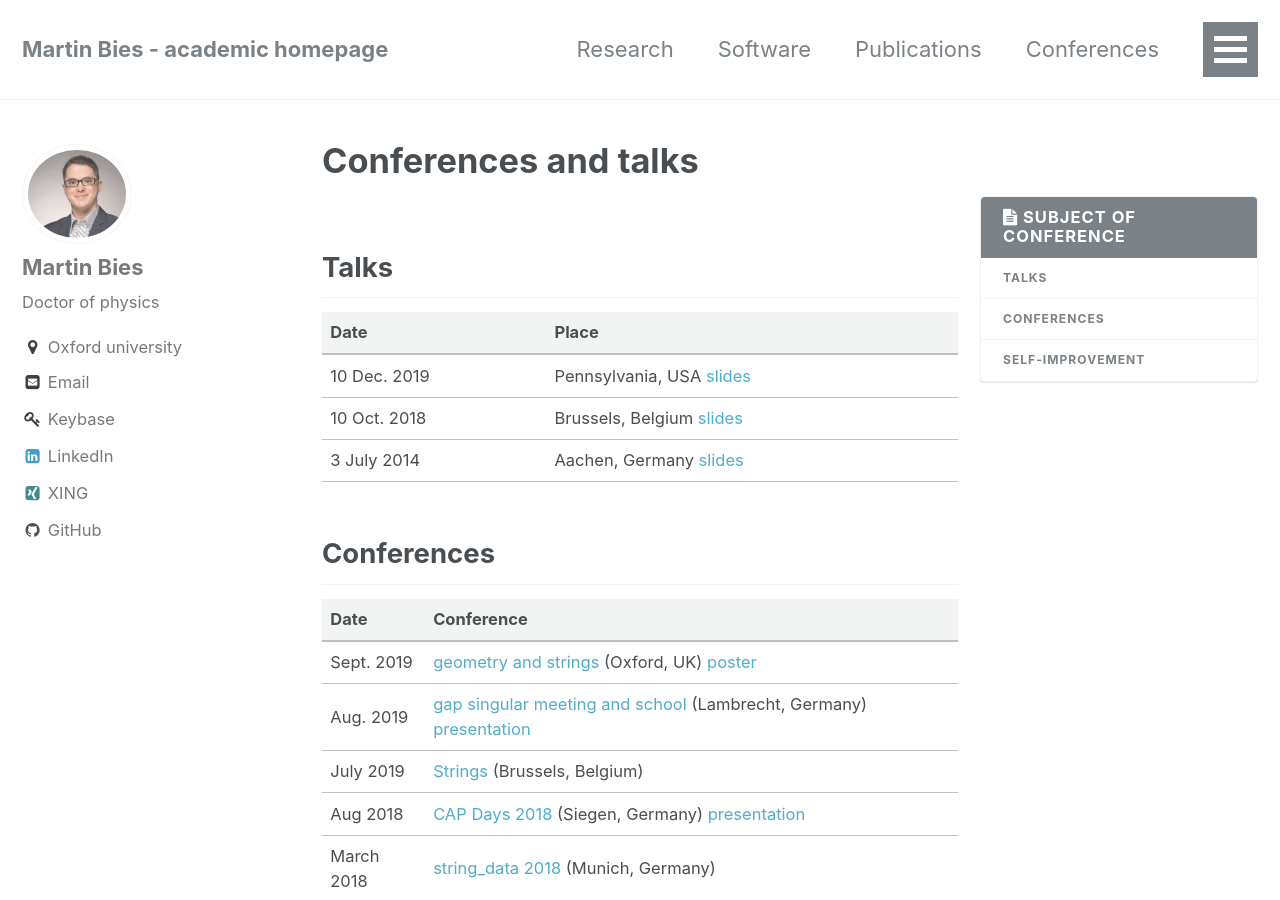
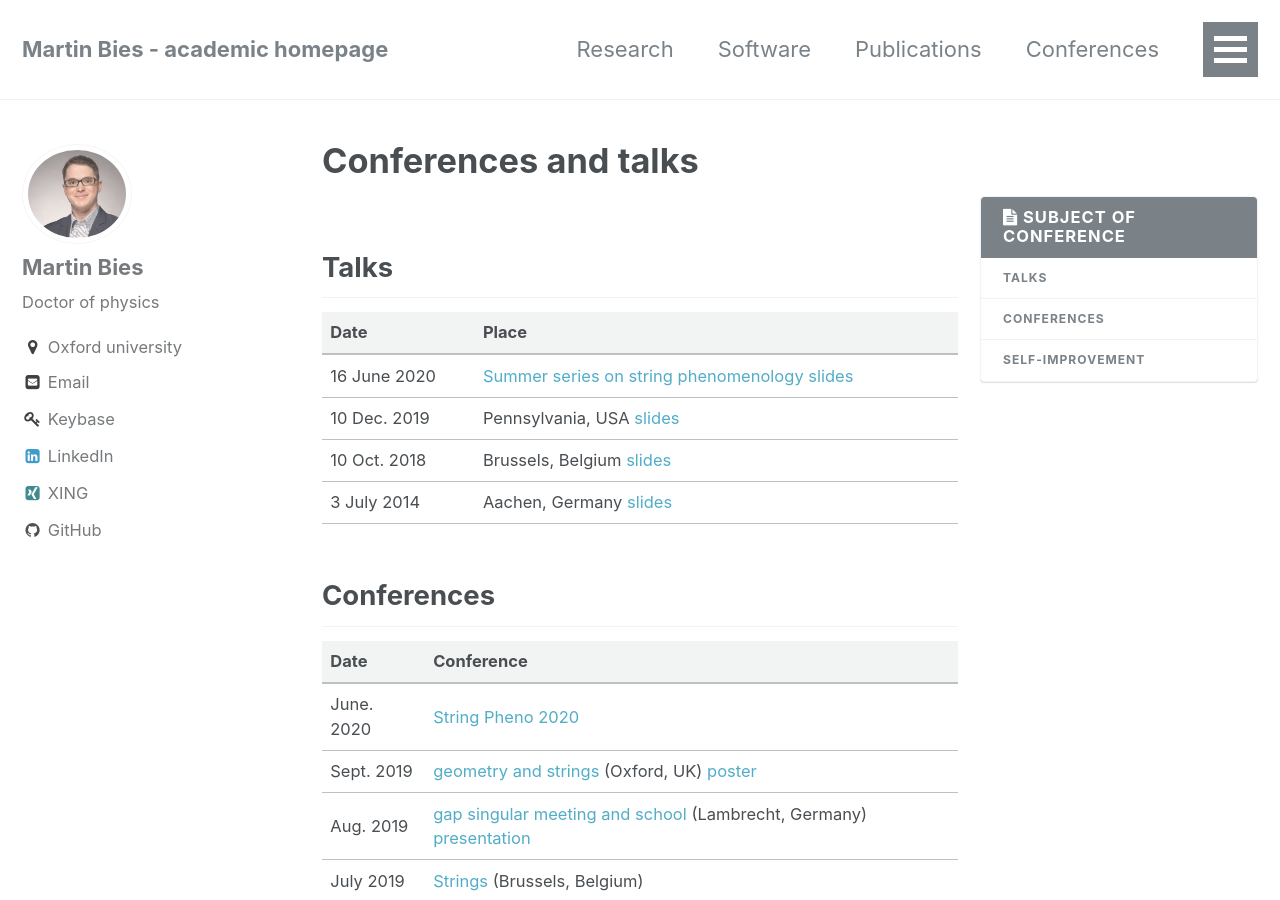
Before and after one commit to MartinBies/MartinBies.github.io, a Jekyll site: the page built from _pages/conferences.md, in a window 1280 px wide and 900 px high. Built offline with Jekyll 4.4.1, drawn with Linux system fonts in a browser that asks for light colours.

Commit message:
Add string pheno and recent talk at summer series on string pheno

```diff
--- a/_pages/conferences.md
+++ b/_pages/conferences.md
@@ -8,6 +8,7 @@ permalink: /conferences/
 
  Date | Place
  ---------    :|-----------
+ 16 June 2020   | [Summer series on string phenomenology](https://stringphenoseminars.github.io/) [slides](/PresentationSummerSeries.pdf)
  10 Dec. 2019   | Pennsylvania, USA [slides](/TalkUPenn19.pdf)
  10 Oct. 2018   | Brussels, Belgium [slides](/Brussels.pdf)
  3 July 2014   | Aachen, Germany [slides](/PresentationAachen.pdf)
@@ -20,6 +21,7 @@ permalink: /conferences/
 
  Date | Conference
  ---------    :|-----------
+ June. 2020   | [String Pheno 2020](https://web.northeastern.edu/het/string_pheno/)
  Sept. 2019   | [geometry and strings](https://sites.google.com/view/geometryandstrings2019/home) (Oxford, UK) [poster](/PosterOxford2019.pdf)
  Aug. 2019   | [gap singular meeting and school](https://opendreamkit.org/meetings/2019-04-02-GAPSingularMeeting/) (Lambrecht, Germany) [presentation](/GapSingularMeeting.pdf)
  July 2019   | [Strings](https://sis-pc15.ulb.ac.be/event/2/) (Brussels, Belgium)
```
Also changed, not shown: 1 other file.
